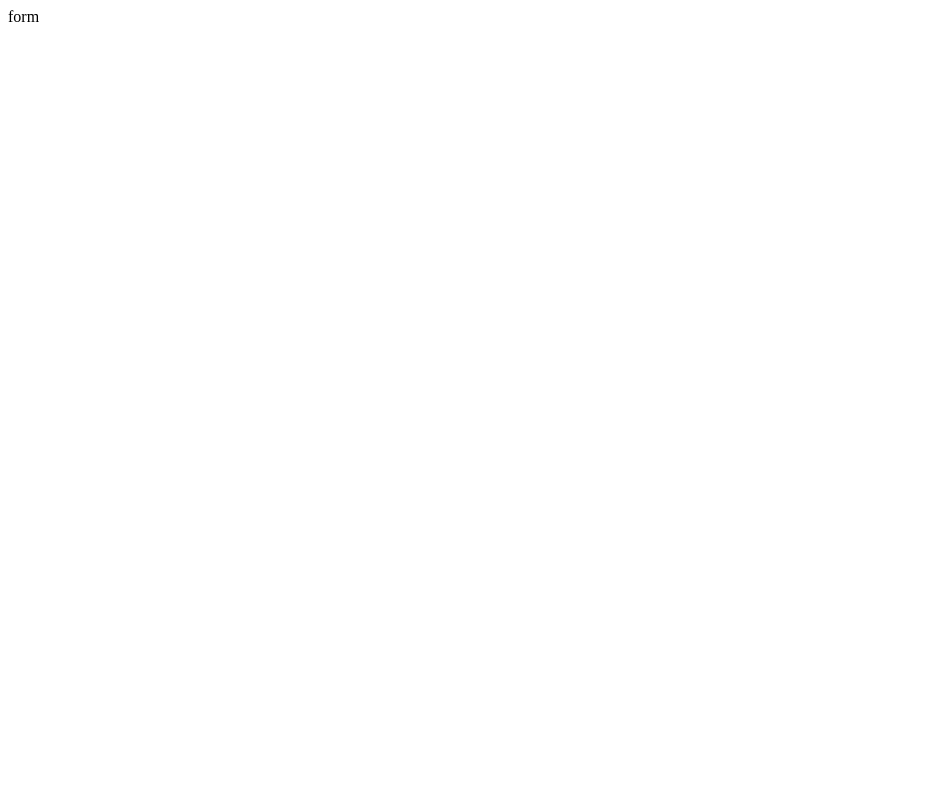
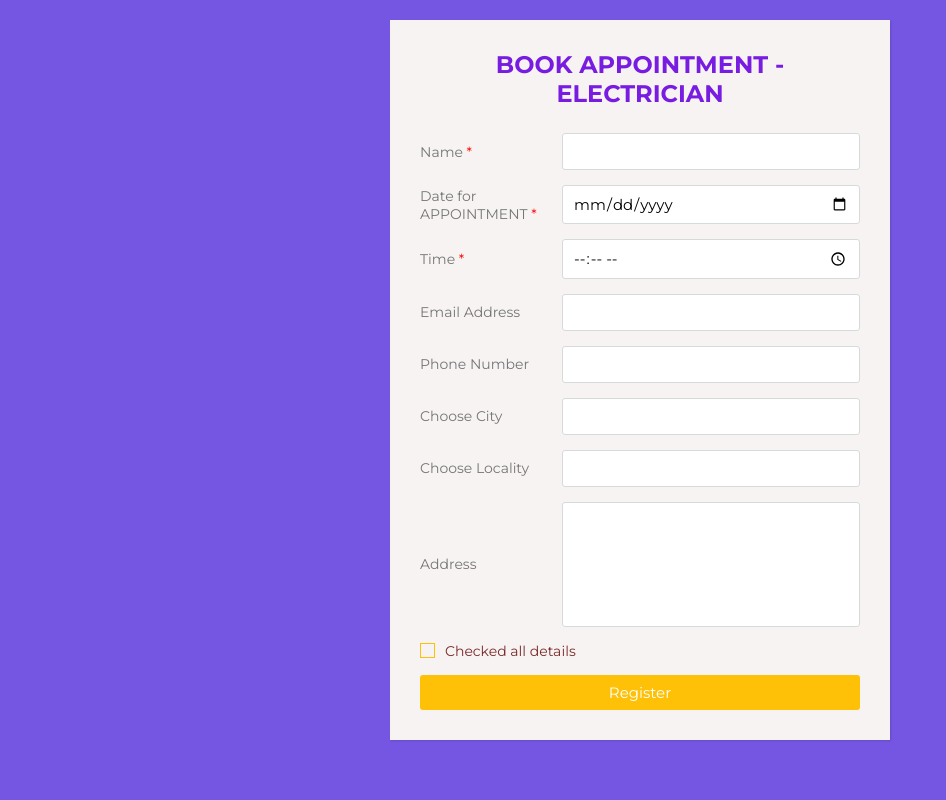
Before and after one commit to AdarshShukla1001/ginieman, a Django app: page /booking/ in a window 1280 px wide. Before the commit the part shown is almost empty. Shown: the whole page, without its empty margins (0-946 px from the left). Run offline with Django 3.2, Linux system fonts and the light colour scheme.

```diff
--- a/service/admin.py
+++ b/service/admin.py
@@ -1,9 +1,12 @@
 from django.contrib import admin
 
 
-from .models import Service
+from .models import City, Locality, Service
 # Register your models here.
 @admin.register(Service)
 class ServiceAdmin(admin.ModelAdmin):
 
     list_display=('service_id','service_name','price','desc')
+
+admin.site.register(City)
+admin.site.register(Locality)
--- a/service/views.py
+++ b/service/views.py
@@ -1,6 +1,8 @@
 from django.http.request import HttpRequest
 from django.http.response import HttpResponse
 from django.shortcuts import render
+
+# from ginieman import service
 from .models import Service
 
 # Create your views here.
@@ -14,7 +16,8 @@ def index(request):
     return render(request,'index.html',service)
 
 def form(request):
-    return HttpResponse("form")
+    # return HttpResponse("form")
+    return render(request,"order.html")
 
 def message(request):
     return HttpResponse("message")
--- a/templates/index.html
+++ b/templates/index.html
@@ -48,7 +48,9 @@ https://templatemo.com/tm-546-sixteen-clothing
         <div class="container">
           <a class="navbar-brand" href="index.html"><h2>Ginie <em>Man</em></h2></a>
           <button class="navbar-toggler" type="button" data-toggle="collapse" data-target="#navbarResponsive" aria-controls="navbarResponsive" aria-expanded="false" aria-label="Toggle navigation">
-            <span class="navbar-toggler-icon"></span>
+            {% comment %} <span class="navbar-toggler-icon"> {% endcomment %}
+              <img src="media/logo.jpg" width="30" height="30">
+            {% comment %} </span> {% endcomment %}
           </button>
           <div class="collapse navbar-collapse" id="navbarResponsive">
             <ul class="navbar-nav ml-auto">
--- /dev/null
+++ b/templates/order.html
@@ -0,0 +1,275 @@
+<!DOCTYPE html>
+<html lang="en">
+  <head>
+    <meta charset="UTF-8" />
+    <meta name="viewport" content="width=device-width, initial-scale=1.0" />
+    <title>Registration Form</title>
+    <!-- <link rel="stylesheet" href="styles.css"> -->
+    <style>
+      @import url("https://fonts.googleapis.com/css?family=Montserrat:400,700&display=swap");
+
+      * {
+        margin: 0;
+        padding: 0;
+        box-sizing: border-box;
+        font-family: "Montserrat", sans-serif;
+      }
+      body {
+        background: #7456e2;
+        padding: 0 10px;
+      }
+
+      input::-webkit-outer-spin-button,
+      input::-webkit-inner-spin-button {
+        -webkit-appearance: none;
+        margin: 0;
+      }
+
+      input[type="number"] {
+        -moz-appearance: textfield;
+      }
+
+      .wrapper {
+        max-width: 500px;
+        width: 100%;
+        background: rgb(247, 243, 243);
+        margin: 20px auto;
+        box-shadow: 1px 1px 2px rgba(0, 0, 0, 0.125);
+        padding: 30px;
+      }
+
+      .wrapper .title {
+        font-size: 24px;
+        font-weight: 700;
+        margin-bottom: 25px;
+        color: #771ce0;
+        text-transform: uppercase;
+        text-align: center;
+      }
+
+      .wrapper .form {
+        width: 100%;
+      }
+
+      .wrapper .form .inputfield {
+        margin-bottom: 15px;
+        display: flex;
+        align-items: center;
+      }
+
+      .wrapper .form .inputfield label {
+        width: 200px;
+        color: #757575;
+        margin-right: 10px;
+        font-size: 14px;
+      }
+
+      .wrapper .form .inputfield .input,
+      .wrapper .form .inputfield .textarea {
+        width: 100%;
+        outline: none;
+        border: 1px solid #d5dbd9;
+        font-size: 15px;
+        padding: 8px 10px;
+        border-radius: 3px;
+        transition: all 0.3s ease;
+      }
+
+      .wrapper .form .inputfield .textarea {
+        width: 100%;
+        height: 125px;
+        resize: none;
+      }
+
+      .wrapper .form .inputfield .custom_select {
+        position: relative;
+        width: 100%;
+        height: 37px;
+      }
+
+      .wrapper .form .inputfield .custom_select:before {
+        content: "";
+        position: absolute;
+        top: 12px;
+        right: 10px;
+        border: 8px solid;
+        border-color: #d5dbd9 transparent transparent transparent;
+        pointer-events: none;
+      }
+
+      .wrapper .form .inputfield .custom_select select {
+        -webkit-appearance: none;
+        -moz-appearance: none;
+        appearance: none;
+        outline: none;
+        width: 100%;
+        height: 100%;
+        border: 0px;
+        padding: 8px 10px;
+        font-size: 15px;
+        border: 1px solid #d5dbd9;
+        border-radius: 3px;
+      }
+
+      .wrapper .form .inputfield .input:focus,
+      .wrapper .form .inputfield .textarea:focus,
+      .wrapper .form .inputfield .custom_select select:focus {
+        border: 1px solid #fec107;
+      }
+
+      .wrapper .form .inputfield p {
+        font-size: 14px;
+        color: #7a2a2a;
+      }
+      .wrapper .form .inputfield .check {
+        width: 15px;
+        height: 15px;
+        position: relative;
+        display: block;
+        cursor: pointer;
+      }
+
+      .wrapper .form .inputfield .check input[type="checkbox"] {
+        position: absolute;
+        top: 0;
+        left: 0;
+        opacity: 0;
+      }
+      .wrapper .form .inputfield .check .checkmark {
+        width: 15px;
+        height: 15px;
+        border: 1px solid #fec107;
+        display: block;
+        position: relative;
+      }
+      .wrapper .form .inputfield .check .checkmark:before {
+        content: "";
+        position: absolute;
+        top: 1px;
+        left: 2px;
+        width: 5px;
+        height: 2px;
+        border: 2px solid;
+        border-color: transparent transparent #fff #fff;
+        transform: rotate(-45deg);
+        display: none;
+      }
+      .wrapper
+        .form
+        .inputfield
+        .check
+        input[type="checkbox"]:checked
+        ~ .checkmark {
+        background: #fec107;
+      }
+
+      .wrapper
+        .form
+        .inputfield
+        .check
+        input[type="checkbox"]:checked
+        ~ .checkmark:before {
+        display: block;
+      }
+
+      .wrapper .form .inputfield .btn {
+        width: 100%;
+        padding: 8px 10px;
+        font-size: 15px;
+        border: 0px;
+        background: #fec107;
+        color: #fff;
+        cursor: pointer;
+        border-radius: 3px;
+        outline: none;
+      }
+
+      .wrapper .form .inputfield .btn:hover {
+        background: #ffd658;
+      }
+
+      .wrapper .form .inputfield:last-child {
+        margin-bottom: 0;
+      }
+      .required:after {
+        content: " *";
+        color: red;
+      }
+
+      @media (max-width: 420px) {
+        .wrapper .form .inputfield {
+          flex-direction: column;
+          align-items: flex-start;
+        }
+        .wrapper .form .inputfield label {
+          margin-bottom: 5px;
+        }
+
+        .wrapper .form .inputfield.terms {
+          flex-direction: row;
+        }
+      }
+    </style>
+  </head>
+  <body>
+    <div class="wrapper">
+      <div class="title">BOOK APPOINTMENT - Electrician</div>
+      <div class="form">
+        <div class="inputfield" required>
+          <label class="required">Name</label>
+          <input type="text" class="input" />
+        </div>
+        <div class="inputfield" required>
+          <label class="required">Date for APPOINTMENT</label>
+          {% comment %} <input type="text" class="input" /> {% endcomment %}
+          <input type="date" class="input"/>
+        </div>
+        <div class="inputfield" required>
+          <label class="required">Time</label>
+          <input type="time" class="input" />
+        </div>
+
+        {% comment %} <div class="inputfield">
+          <label>Services</label>
+          <div class="custom_select"></div>
+        </div> {% endcomment %}
+        <div class="inputfield">
+          <label>Email Address</label>
+          <input type="Email" class="input" >
+        </div>
+        <div class="inputfield">
+          <label>Phone Number</label>
+          <input
+            type="Number"
+            class="input"
+            min="1000000000"
+            max="9999999999"
+          />
+        </div>
+
+        <div class="inputfield">
+          <label>Choose City</label>
+          <input type="text" class="input" />
+        </div>
+        <div class="inputfield">
+          <label>Choose Locality</label>
+          <input type="text" class="input" />
+        </div>
+        <div class="inputfield">
+          <label>Address</label>
+          <textarea class="textarea"></textarea>
+        </div>
+        <div class="inputfield terms">
+          <label class="check">
+            <input type="checkbox" />
+            <span class="checkmark"></span>
+          </label>
+          <p>Checked all details</p>
+        </div>
+        <div class="inputfield">
+          <input type="submit" value="Register" class="btn" />
+        </div>
+      </div>
+    </div>
+  </body>
+</html>
```
Also changed, not shown: service/models.py (+16 -13 lines), db.sqlite3, media/ginie.jpg (added), media/logo.jpg (added), service/migrations/0004_city_locality.py (added).
